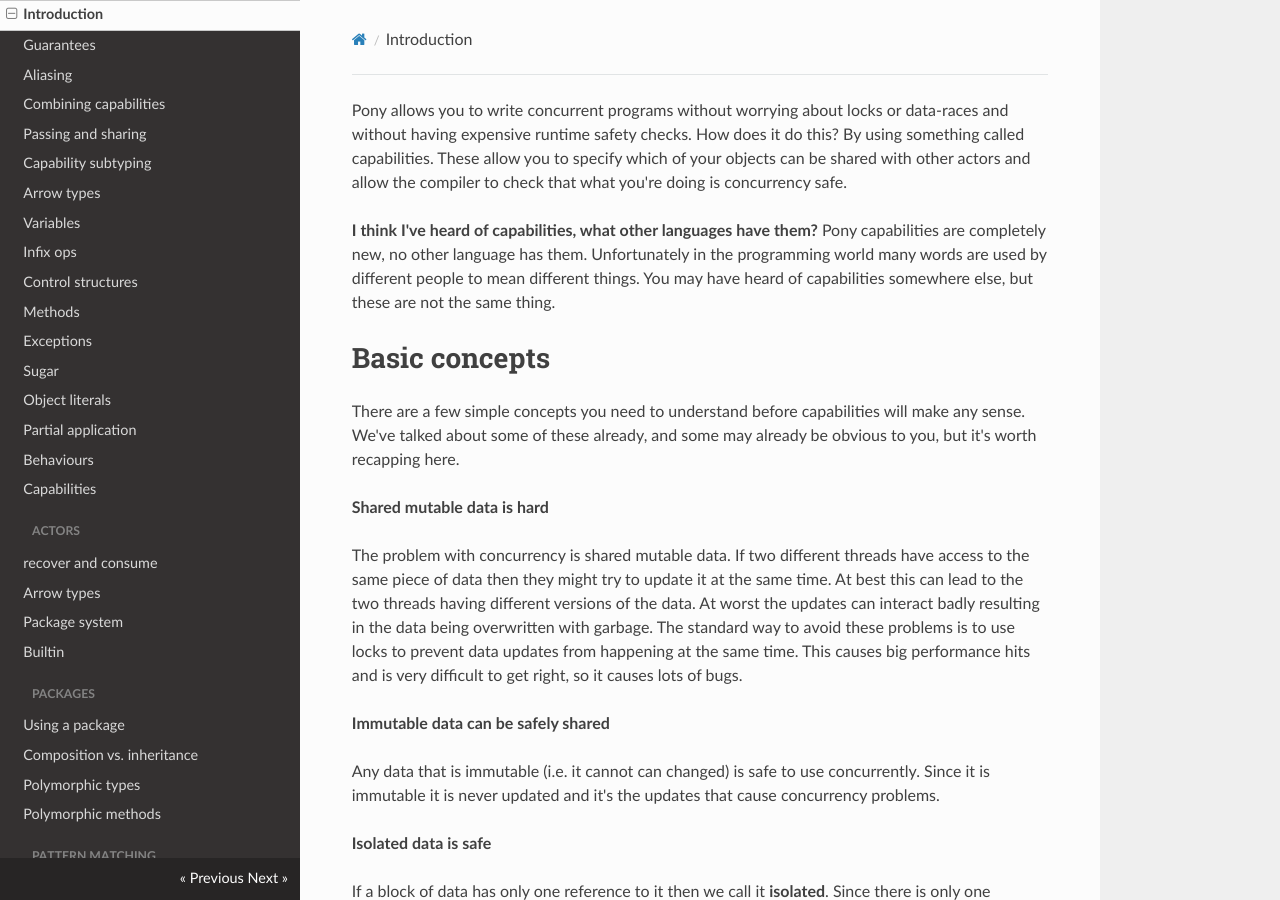
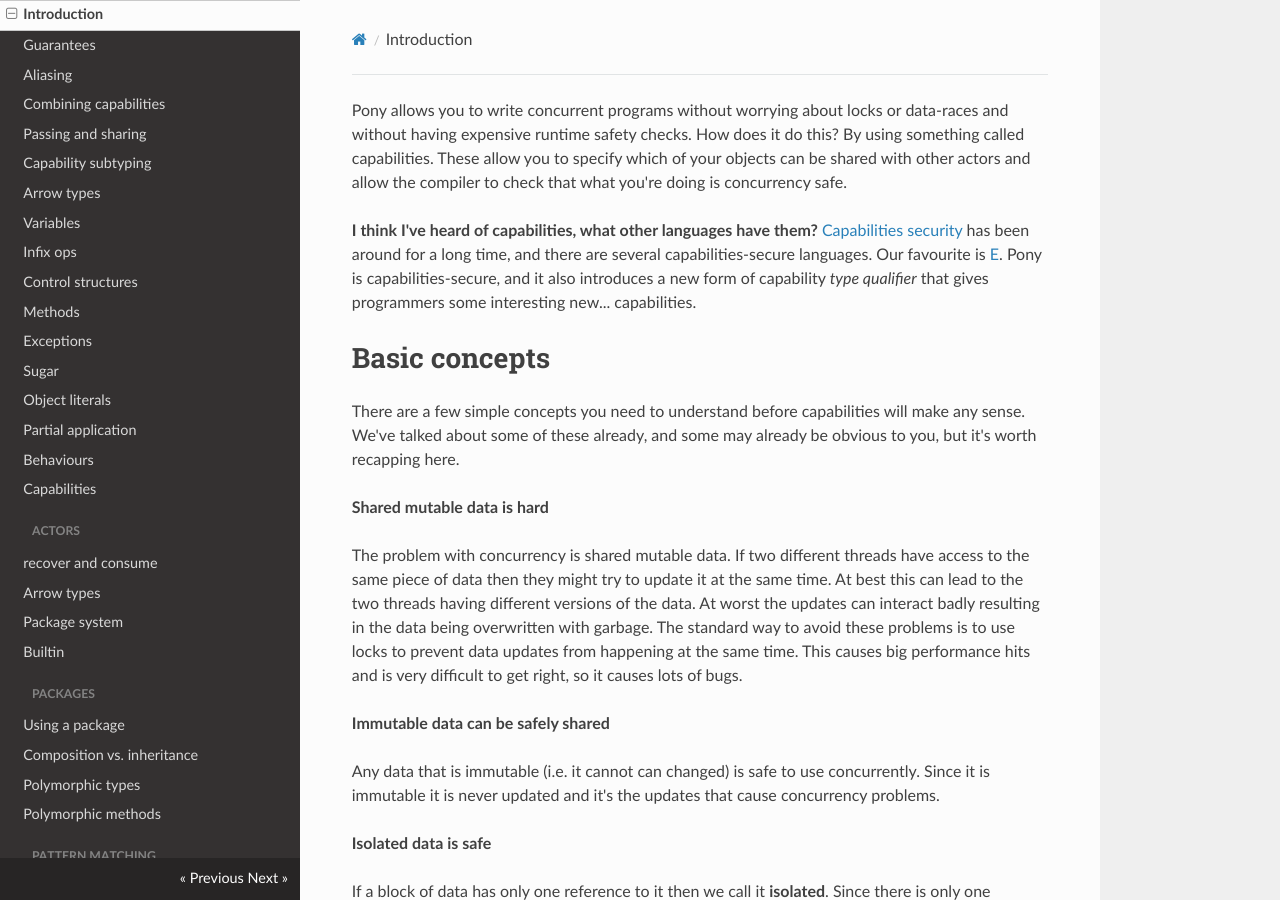
Before and after one commit to ponylang/pony-tutorial, an MkDocs documentation site: the page built from docs/capabilities/introduction.md, in a window 1280 px wide and 900 px high. Built offline with MkDocs 1.6.1, drawn with Linux system fonts in a browser that asks for light colours; nearby versions of some CDN libraries; old or Windows-style settings are respelled for this version of MkDocs.

Commit message:
change cap intro

```diff
--- a/docs/capabilities/introduction.md
+++ b/docs/capabilities/introduction.md
@@ -1,6 +1,6 @@
 Pony allows you to write concurrent programs without worrying about locks or data-races and without having expensive runtime safety checks. How does it do this? By using something called capabilities. These allow you to specify which of your objects can be shared with other actors and allow the compiler to check that what you're doing is concurrency safe.
 
-__I think I've heard of capabilities, what other languages have them?__ Pony capabilities are completely new, no other language has them. Unfortunately in the programming world many words are used by different people to mean different things. You may have heard of capabilities somewhere else, but these are not the same thing.
+__I think I've heard of capabilities, what other languages have them?__ [Capabilities security](http://en.wikipedia.org/wiki/Capability-based_security) has been around for a long time, and there are several capabilities-secure languages. Our favourite is [E](http://en.wikipedia.org/wiki/E_%28programming_language%29). Pony is capabilities-secure, and it also introduces a new form of capability _type qualifier_ that gives programmers some interesting new... capabilities.
 
 # Basic concepts
 
```
